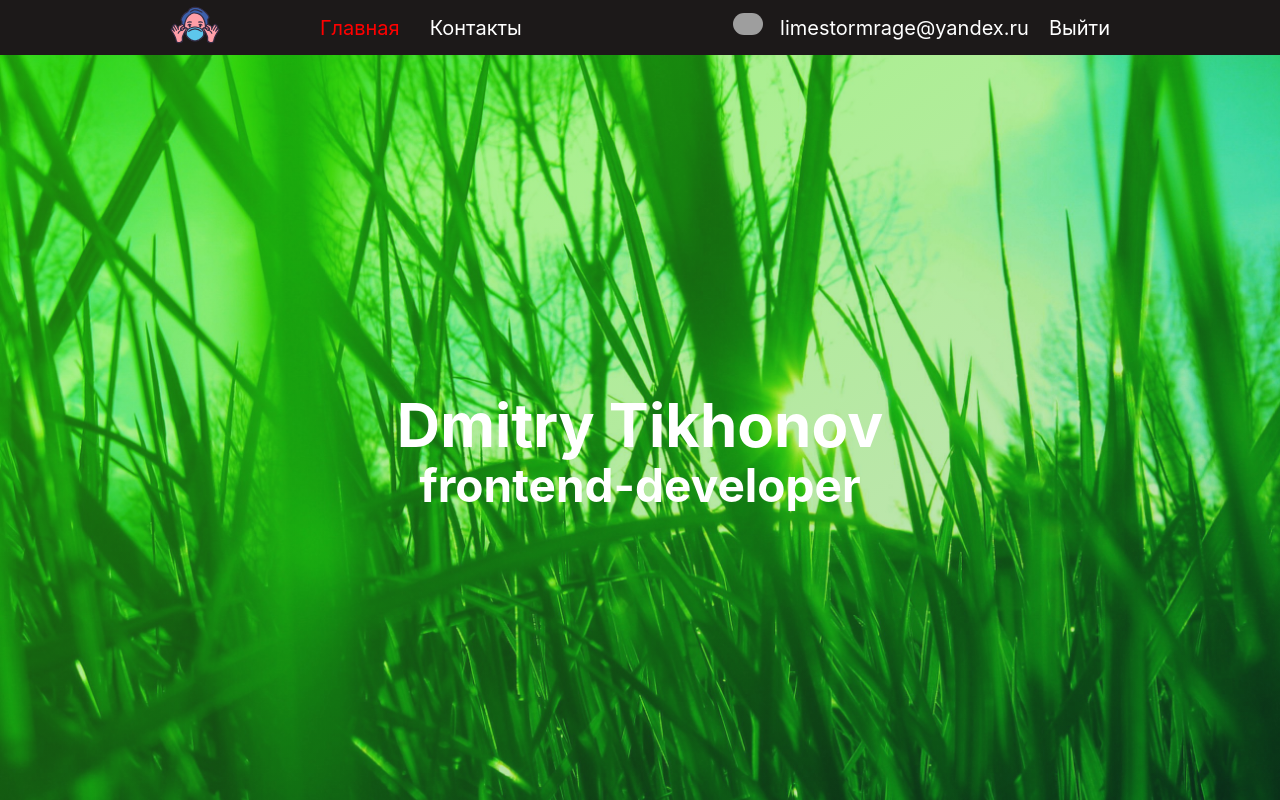
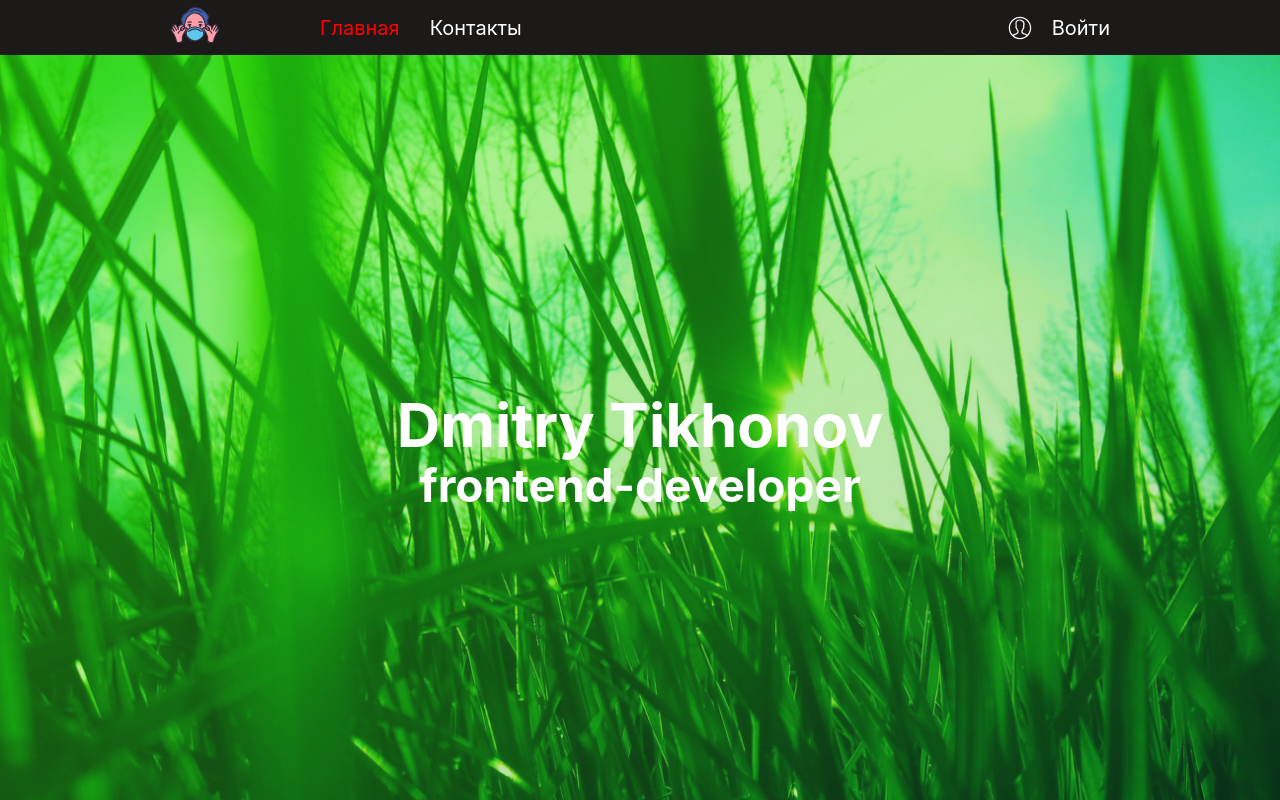
Before and after one commit to educational-projects/Contacts, a React (Create React App) app: page / in a window 1280 px wide. Shown: the top 800 px of the page. Built offline with nearby package versions, Linux system fonts and the light colour scheme; grey boxes are pictures that could not be loaded.

Commit message:
add: добавит компонент входа в приложение

```diff
--- /dev/null
+++ b/src/layout/components/header/components/entrance/entrance.module.scss
@@ -0,0 +1,20 @@
+.entranceWrapper {
+    display: flex;
+    align-items: center;
+}
+
+.icon {
+    margin: 0 17px 0 0;
+    width: 30px;
+    height: 30px;
+}
+
+.link {
+    transition: transform 0.3s, color 0.3s;
+
+    &:hover {
+        color: #d80000;
+        cursor: pointer;
+        transform: scale(1.1);
+    }
+}
--- /dev/null
+++ b/src/layout/components/header/components/entrance/entrance.tsx
@@ -0,0 +1,22 @@
+import React from 'react';
+import { Link } from 'react-router-dom';
+import styles from './entrance.module.scss';
+import { ReactComponent as UserIcon } from './unnamed-user.svg';
+
+export function Entrance(): JSX.Element {
+  return (
+    <div className={styles.entranceWrapper}>
+      <UserIcon
+        className={styles.icon}
+        width="30px"
+        height="30px"
+      />
+      <Link
+        className={styles.link}
+        to="/login"
+      >
+        Войти
+      </Link>
+    </div>
+  );
+}
--- a/src/layout/components/header/components/user-link/user-link.tsx
+++ b/src/layout/components/header/components/user-link/user-link.tsx
@@ -9,6 +9,8 @@ export function UserLink():JSX.Element {
         <div className={styles.avatarWrapper}>
           <img
             className={styles.avatar}
+            width="30px"
+            height="30px"
             src="https://8.react.pages.academy/static/avatar/4.jpg"
             alt="Фотография пользователя"
           />
--- a/src/layout/components/header/components/user/user.tsx
+++ b/src/layout/components/header/components/user/user.tsx
@@ -1,15 +1,16 @@
 import React from 'react';
+import { Entrance } from '../entrance/entrance';
 import { UserLink } from '../user-link/user-link';
 import styles from './user.module.scss';
 
 export function User(): JSX.Element {
-  const auth = true;
+  const auth = false;
 
   return (
     <div className={styles.user}>
       {auth
         ? <UserLink />
-        : <p>no auth</p>}
+        : <Entrance />}
     </div>
   );
 }
```
Also changed, not shown: src/layout/components/header/components/entrance/unnamed-user.svg (added).
